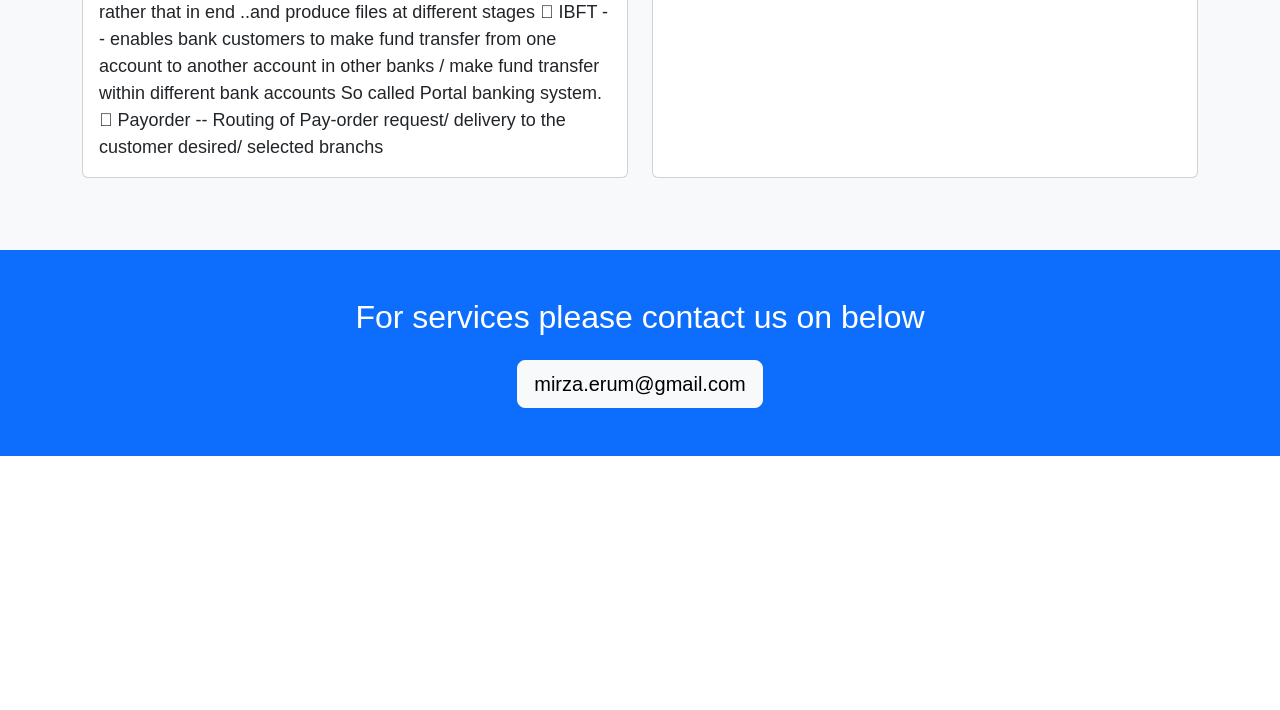
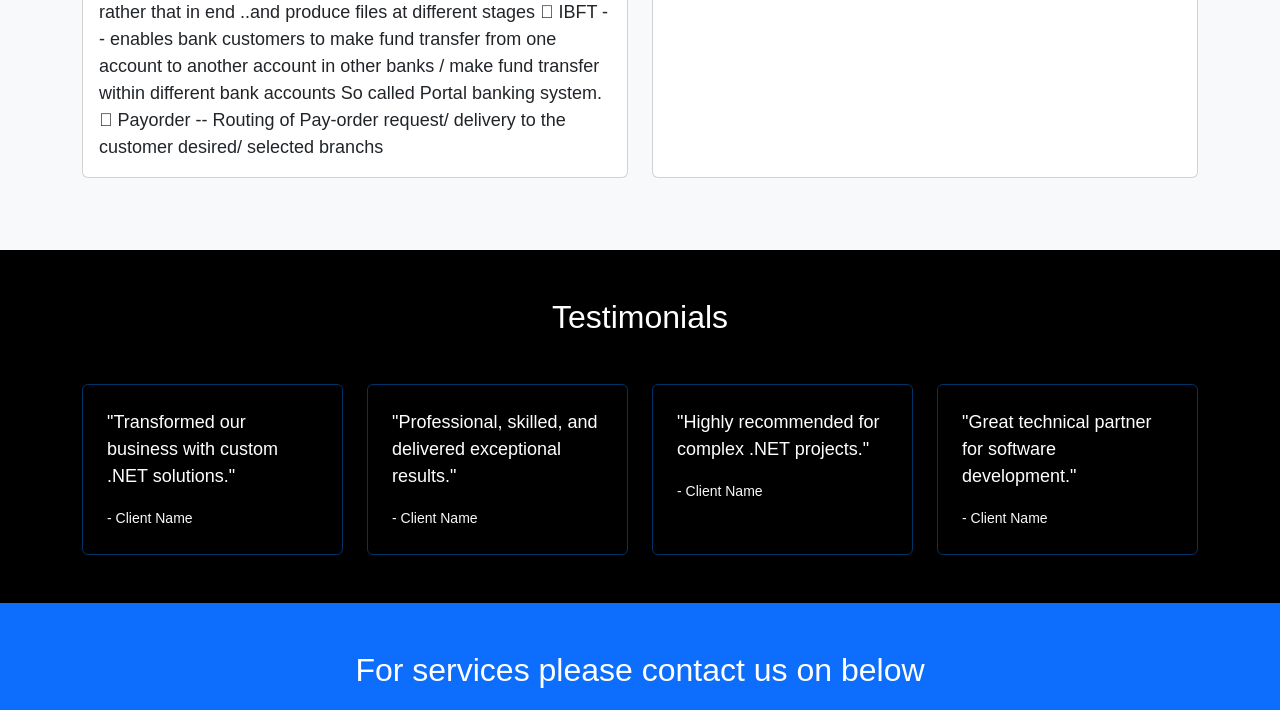
Before and after one commit to erummirza/Portfolio, a plain HTML site: page Portfolio.html in a window 1280 px wide. Shown: the part 2545-3255 px from the top of the page. Before the commit the page ends 3001 px from the top, so only its background shows below. Drawn offline with nearby package versions, Linux system fonts and the light colour scheme.

```diff
--- a/Portfolio.html
+++ b/Portfolio.html
@@ -1,3 +1,4 @@
+
 <!DOCTYPE html>
 <html lang="en">
 <head>
@@ -16,9 +17,11 @@
                 width: 100%;
                 height: auto;
             }
+
         span {
-                font-size:xx-large;
+            font-size: xx-large;
         }
+
         p {
             font-size: large;
         }
@@ -34,10 +37,16 @@
 </head>
 <body>
 
-    <!-- Hero Section -->
+    <!-- Hero Section  https://www.genetechsolutions.com/-->
     <section>
         <img src="images/Coverphoto.png" alt="Cover Photo" class="w-100">
         <div class="container">
+            <!--<div class="row align-items-center" style="background-color:black">
+                <div class="col-md-12">
+                    <h3>Follow us at</h3>
+                <img src="images/fb.png" /></div>
+                </div>-->
+
             <div class="row align-items-center">
                 <div class="col-md-12">
                     <h1 class="display-4">Hi, I'm Erum Mirza</h1>
@@ -84,7 +93,6 @@
             <div class="row">
 
                 <div class="col-lg-6">-->
-
     <!-- Static skills - replace with your actual skills -->
     <!--<div class="mb-3">
             <h5>.NET Core</h5>
@@ -142,7 +150,6 @@
         </div>
     </div>
     <div class="col-lg-6">-->
-
     <!-- Static skills - replace with your actual skills -->
     <!--<div class="mb-3">
                 <h5>.NET Core</h5>
@@ -208,7 +215,6 @@
         <div class="card h-100">
             <div class="card-body">
                 <h4 class="card-title">IT Service Consulting</h4>-->
-
     <!--<h5 class="card-subtitle mb-2 text-muted">ABC Tech Solutions</h5>
     <h6 class="text-primary">2018 - Present</h6>
     <p class="card-text">Lead developer for enterprise applications using .NET Core and Azure.</p>-->
@@ -232,7 +238,6 @@
         <div class="card h-100">
             <div class="card-body">
                 <h4 class="card-title">Technology, Information and Internet</h4>-->
-
     <!--<h5 class="card-subtitle mb-2 text-muted">ABC Tech Solutions</h5>
     <h6 class="text-primary">2018 - Present</h6>
     <p class="card-text">Lead developer for enterprise applications using .NET Core and Azure.</p>-->
@@ -253,7 +258,6 @@
         </div>
 
     </section>-->
-
     <!-- Experience Section -->
     <section class="bg-light py-5">
         <div class="container">
@@ -407,10 +411,47 @@
     </section>
 
     <!-- Call to Action -->
+    <section class="py-5 bg-black text-white">
+        <div class="container">
+            <h2 class="text-center mb-5" style="color: white;">Testimonials</h2>
+            <div class="row g-4">
+                <div class="col-3">
+                    <div class="border rounded p-4 h-100" style="border-color: #003366 !important;">
+                        <p class="text-white">"Transformed our business with custom .NET solutions."</p>
+                        <small class="text-light">- Client Name</small>
+                    </div>
+                </div>
+                <div class="col-3">
+                    <div class="border rounded p-4 h-100" style="border-color: #003366 !important;">
+                        <p class="text-white">"Professional, skilled, and delivered exceptional results."</p>
+                        <small class="text-light">- Client Name</small>
+                    </div>
+                </div>
+                <div class="col-3">
+                    <div class="border rounded p-4 h-100" style="border-color: #003366 !important;">
+                        <p class="text-white">"Highly recommended for complex .NET projects."</p>
+                        <small class="text-light">- Client Name</small>
+                    </div>
+                </div>
+                <div class="col-3">
+                    <div class="border rounded p-4 h-100" style="border-color: #003366 !important;">
+                        <p class="text-white">"Great technical partner for software development."</p>
+                        <small class="text-light">- Client Name</small>
+                    </div>
+                </div>
+            </div>
+        </div>
+    </section>
     <section class="py-5 bg-primary text-white text-center">
         <div class="container">
             <h2 class="mb-4">For services please contact us on below</h2>
-            <a href="" class="btn btn-light btn-lg">mirza.erum@gmail.com</a>
+            <a href="https://www.facebook.com/ME360Digital.Officail" style="color: #003366; font-weight: bold; text-decoration: none;">
+                <img src="images/fb.png" class="me-3" /> FaceBook
+            </a>  <!--<a href="" class="btn btn-light btn-lg">mirza.erum@gmail.com</a>-->
+            <a href="mailto:mirza.erum@gmail.com" style="color: #003366; font-weight: bold; text-decoration: none;">
+                <img src="images/envelope.png" alt="envelope" class="me-2">
+                mirza.erum@gmail.com
+            </a>
         </div>
     </section>
 
```
Lines whose indentation alone changed are shown as unchanged.
